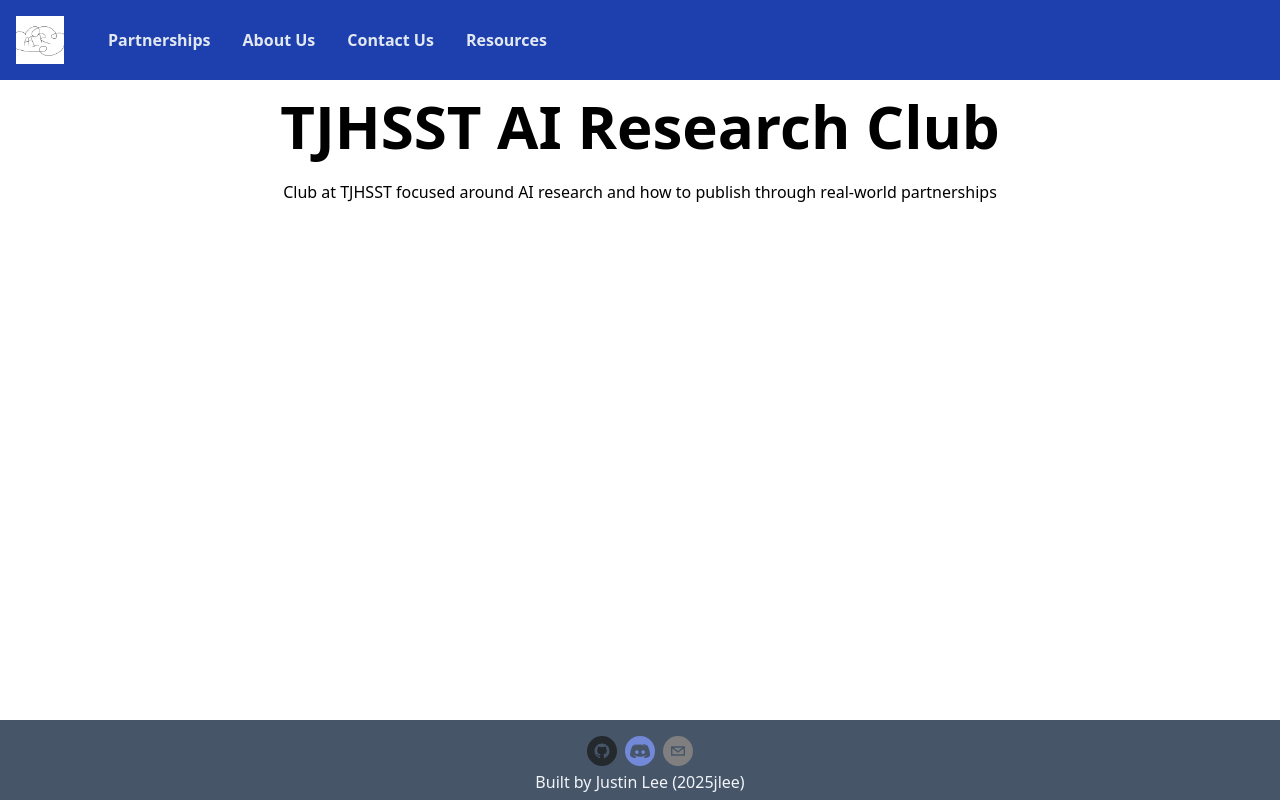
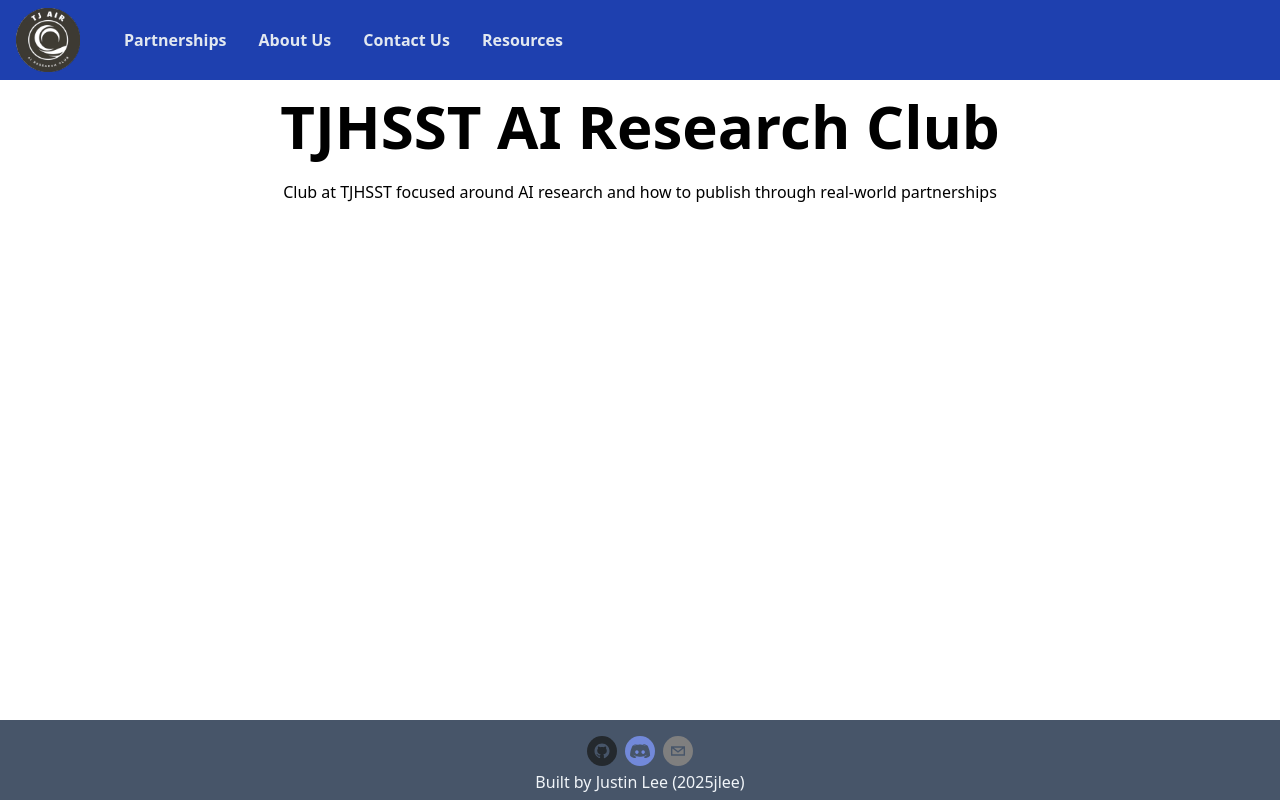
Before and after one commit to TJAIR/TJAIR-Website, a React (Vite) app: page / in a window 1280 px wide. Built offline with nearby package versions, Linux system fonts and the light colour scheme.

Commit message:
update to new logo

```diff
--- a/src/components/navbar.tsx
+++ b/src/components/navbar.tsx
@@ -13,7 +13,7 @@ function LogoElement() {
     return (
         <div className="mr-3">
             <Link to="/">
-                <div className="size-12 rounded-sm">
+                <div className="size-16 rounded-full bg-white">
                     <img src={Logo} />
                 </div>
             </Link>
```
Also changed, not shown: public/logo.png.
